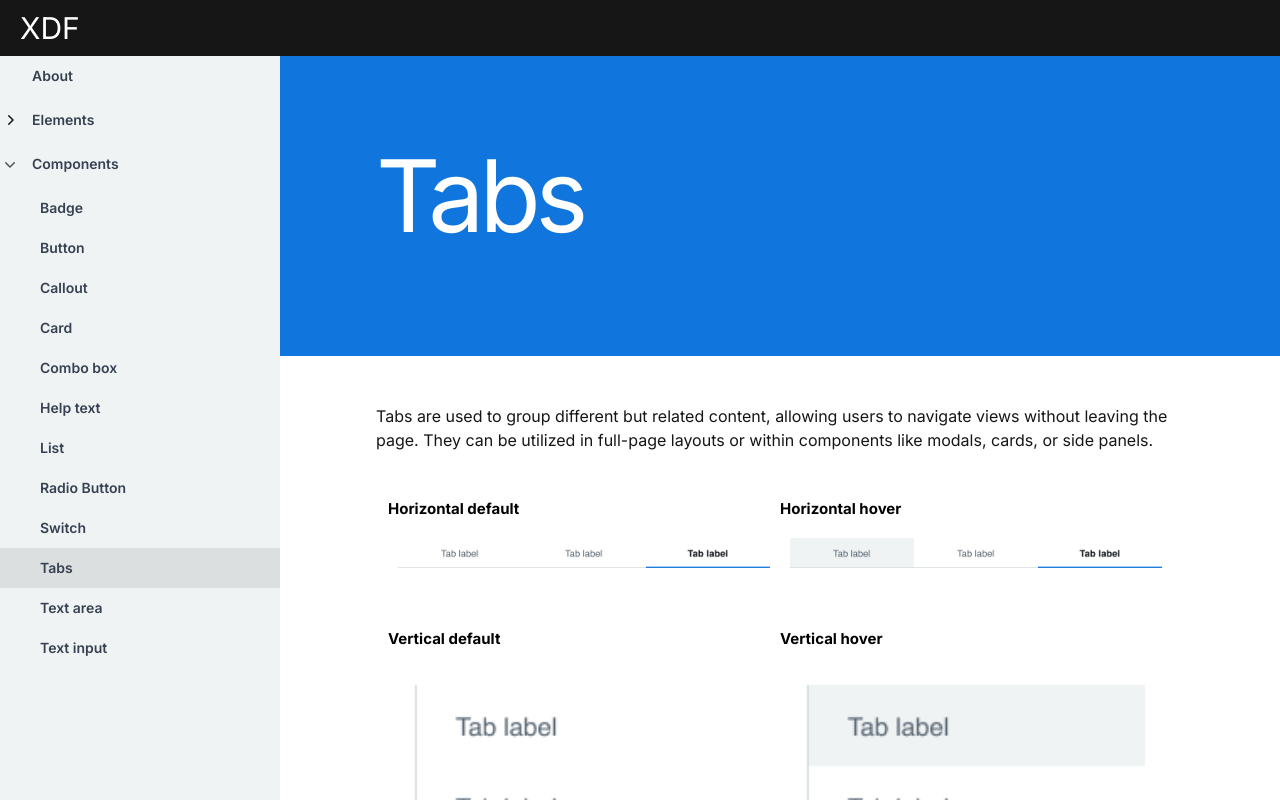
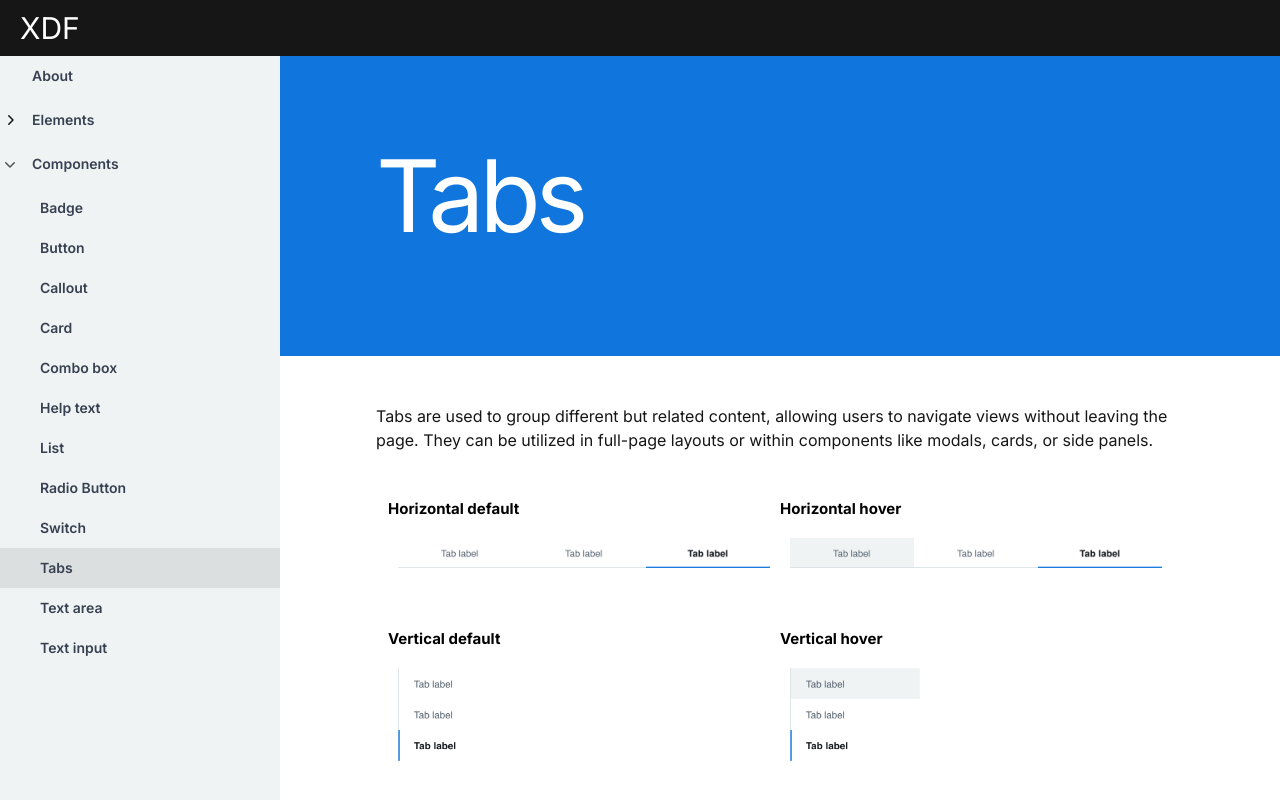
Before and after one commit to totisama/design-system, a Next.js app: page /components/tabs in a window 1280 px wide. Shown: the top 800 px of the page. Built offline with nearby package versions, Linux system fonts and the light colour scheme.

Commit message:
tweak size and change images

```diff
--- a/src/components/tabs/tabs.tsx
+++ b/src/components/tabs/tabs.tsx
@@ -43,8 +43,8 @@ export const Tabs = () => {
             <Image
               src={'/images/tabs/vertical default.png'}
               alt='image'
-              width={500}
-              height={500}
+              width={150}
+              height={150}
             />
           </Stack>
         </Flex>
@@ -77,8 +77,8 @@ export const Tabs = () => {
             <Image
               src={'/images/tabs/vertical hover.png'}
               alt='image'
-              width={500}
-              height={500}
+              width={150}
+              height={150}
             />
           </Stack>
         </Flex>
```
Also changed, not shown: public/images/tabs/vertical default.png, public/images/tabs/vertical hover.png.
